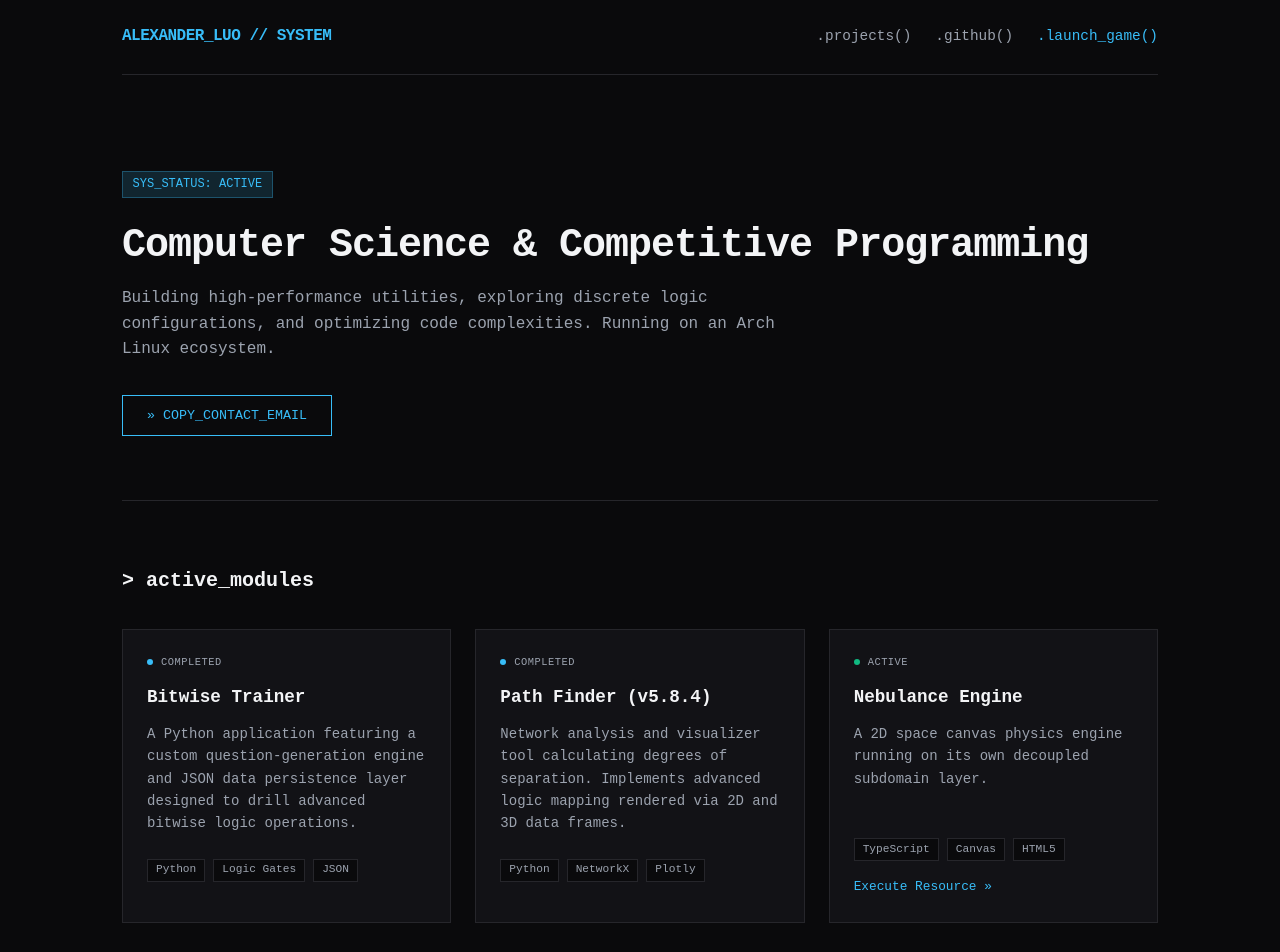
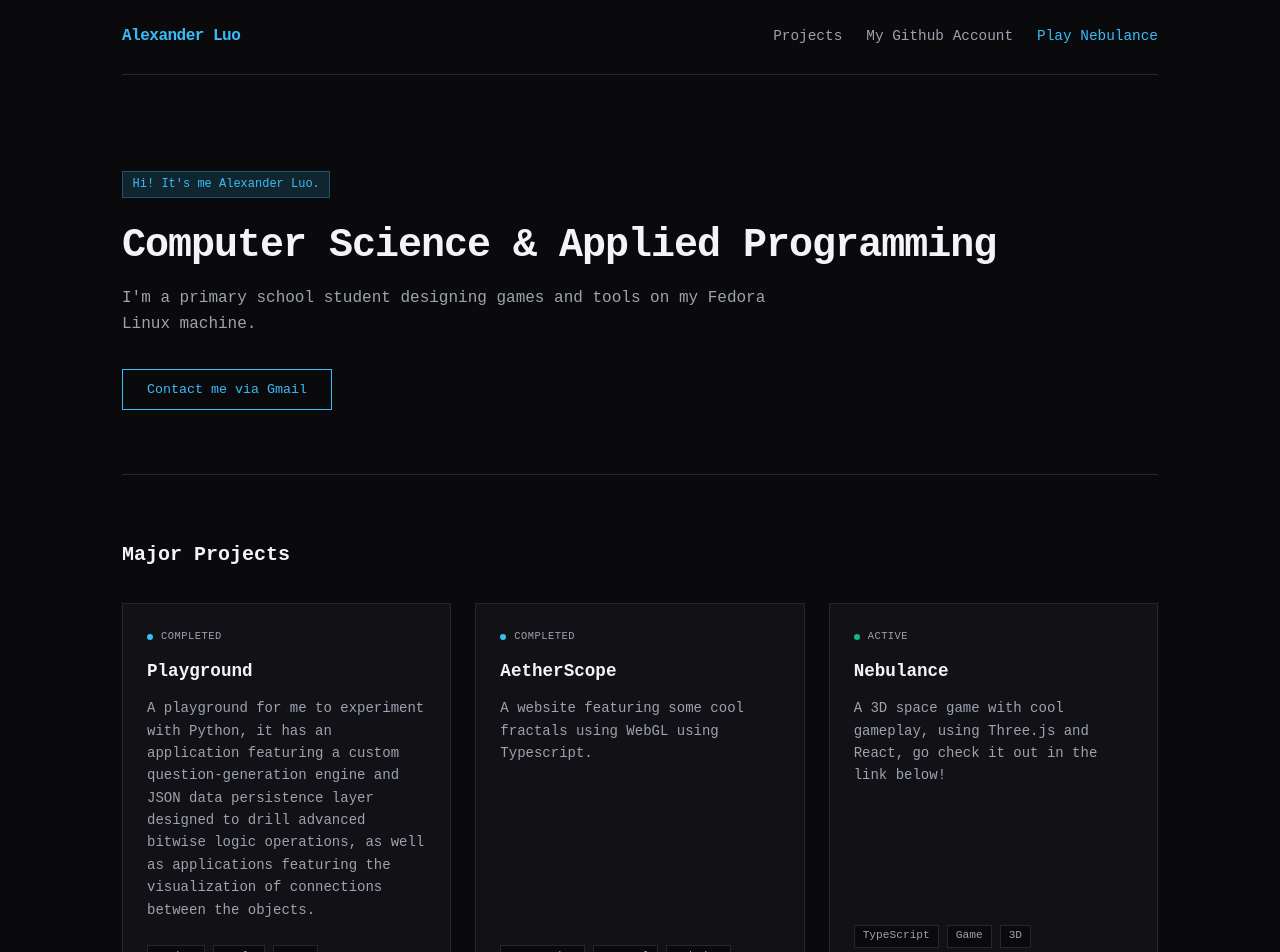
Before and after one commit to aluoty/website, a React (Vite) app: page / in a window 1280 px wide. Shown: the top 952 px of the page. Built offline with nearby package versions, Linux system fonts and the light colour scheme.

Commit message:
better organization

```diff
--- a/index.html
+++ b/index.html
@@ -4,7 +4,7 @@
     <meta charset="UTF-8" />
     <link rel="icon" type="image/svg+xml" href="/favicon.svg" />
     <meta name="viewport" content="width=device-width, initial-scale=1.0" />
-    <title>website</title>
+    <title>Alexander Luo</title>
   </head>
   <body>
     <div id="root"></div>
--- a/src/App.tsx
+++ b/src/App.tsx
@@ -15,21 +15,21 @@ function App() {
 
   const projects: Project[] = [
     {
-      title: "Bitwise Trainer",
-      description: "A Python application featuring a custom question-generation engine and JSON data persistence layer designed to drill advanced bitwise logic operations.",
-      tags: ["Python", "Logic Gates", "JSON"],
+      title: "Playground",
+      description: "A playground for me to experiment with Python, it has an application featuring a custom question-generation engine and JSON data persistence layer designed to drill advanced bitwise logic operations, as well as applications featuring the visualization of connections between the objects.",
+      tags: ["Python", "Tools", "JSON"],
       status: "completed"
     },
     {
-      title: "Path Finder (v5.8.4)",
-      description: "Network analysis and visualizer tool calculating degrees of separation. Implements advanced logic mapping rendered via 2D and 3D data frames.",
-      tags: ["Python", "NetworkX", "Plotly"],
+      title: "AetherScope",
+      description: "A website featuring some cool fractals using WebGL using Typescript.",
+      tags: ["Typescript", "Fractal", "Website"],
       status: "completed"
     },
     {
-      title: "Nebulance Engine",
-      description: "A 2D space canvas physics engine running on its own decoupled subdomain layer.",
-      tags: ["TypeScript", "Canvas", "HTML5"],
+      title: "Nebulance",
+      description: "A 3D space game with cool gameplay, using Three.js and React, go check it out in the link below!",
+      tags: ["TypeScript", "Game", "3D"],
       link: "https://nebulance.alexanderluo.com",
       status: "active"
     }
@@ -45,31 +45,31 @@ function App() {
     <div className="container">
       {/* Top System Navigation Bar */}
       <nav className="navbar">
-        <div className="nav-logo">ALEXANDER_LUO // SYSTEM</div>
+        <div className="nav-logo">Alexander Luo</div>
         <div className="nav-links">
-          <a href="#projects">.projects()</a>
-          <a href="https://github.com/alexanderluo0910/FishingGame" target="_blank" rel="noreferrer">.github()</a>
-          <a href="https://nebulance.alexanderluo.com" className="nav-accent">.launch_game()</a>
+          <a href="#projects">Projects</a>
+          <a href="https://github.com/alexanderluo666" target="_blank" rel="noreferrer">My Github Account</a>
+          <a href="https://nebulance.alexanderluo.com" className="nav-accent">Play Nebulance</a>
         </div>
       </nav>
 
       {/* Main Container Hero */}
       <main className="hero-section">
-        <div className="terminal-badge">SYS_STATUS: ACTIVE</div>
-        <h1 className="hero-title">Computer Science & Competitive Programming</h1>
+        <div className="terminal-badge">Hi! It's me Alexander Luo.</div>
+        <h1 className="hero-title">Computer Science & Applied Programming</h1>
         <p className="hero-subtitle">
-          Building high-performance utilities, exploring discrete logic configurations, and optimizing code complexities. Running on an Arch Linux ecosystem.
+          I'm a primary school student designing games and tools on my Fedora Linux machine.
         </p>
         <div className="cta-group">
           <button onClick={handleCopyEmail} className="btn-primary">
-            {copied ? "» COPIED_TO_CLIPBOARD" : "» COPY_CONTACT_EMAIL"}
+            {copied ? "Copied To ClipBoard!" : "Contact me via Gmail"}
           </button>
         </div>
       </main>
 
       {/* Projects Component Layout */}
       <section id="projects" className="projects-section">
-        <h2 className="section-title">&gt; active_modules</h2>
+        <h2 className="section-title">Major Projects</h2>
         <div className="projects-grid">
           {projects.map((project, idx) => (
             <div key={idx} className="project-card">
@@ -86,7 +86,7 @@ function App() {
               </div>
               {project.link && (
                 <a href={project.link} className="card-link" target="_blank" rel="noreferrer">
-                  Execute Resource &raquo;
+                  Launch &raquo;
                 </a>
               )}
             </div>
```
